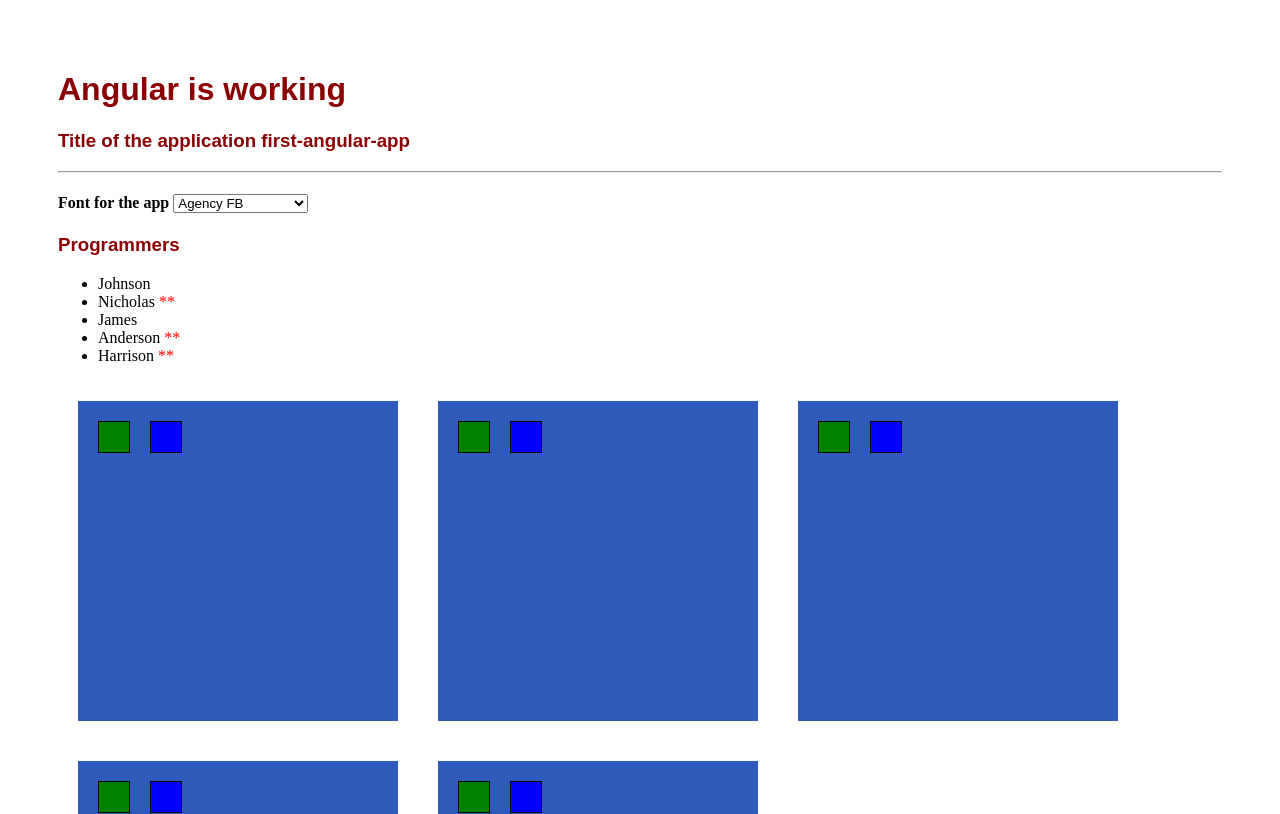
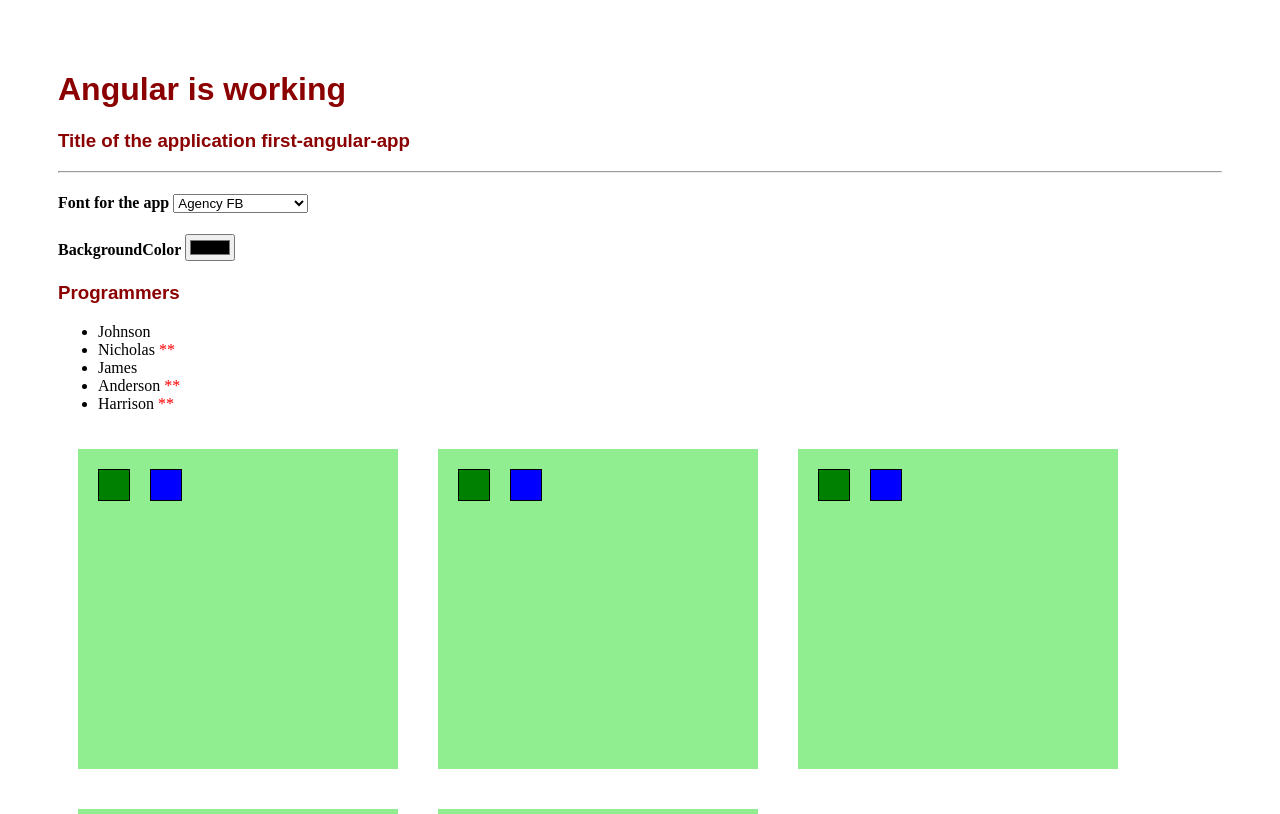
Before and after one commit to vinodh1988/first-angular-code, an Angular app: page / in a window 1280 px wide. Shown: the top 814 px of the page. Built offline with nearby package versions, Linux system fonts and the light colour scheme.

Commit message:
service-commit

```diff
--- a/src/app/app.component.html
+++ b/src/app/app.component.html
@@ -7,6 +7,8 @@
 <h4>Font for the app <select [(ngModel)]="currentFont">
     <option *ngFor="let x of fonts">{{x}}</option>
 </select></h4>
+
+<h4>BackgroundColor <input type="color" [(ngModel)]="bcolor" (change)="onChange()"></h4>
 <h3>Programmers</h3>
 <ul><li *ngFor="let x of programmers">{{x}}
      <span *ngIf="x.length>7" [style.color]="'red'">**</span>
--- a/src/app/app.component.ts
+++ b/src/app/app.component.ts
@@ -1,4 +1,5 @@
 import { Component } from '@angular/core';
+import { DataService } from './services/data.service';
 
 @Component({
   selector: 'app-root',
@@ -10,4 +11,14 @@ export class AppComponent {
   programmers =["Johnson","Nicholas","James","Anderson","Harrison"]
   currentFont="Agency FB"
   fonts=["Comic Sans MS","Arial","Times New Roman","Agency FB","Courier","Forte","Consolas"]
+  bcolor="lightgreen"
+
+  constructor(private ds:DataService ){
+         ds.setColor(this.bcolor)
+  }
+
+  onChange(){
+    this.ds.setColor(this.bcolor)
+
+  }
 }
--- a/src/app/box/box.component.html
+++ b/src/app/box/box.component.html
@@ -1,4 +1,4 @@
-<div [ngClass]="decide>30?theme:'theme3'">
+<div [ngClass]="decide>30?theme:'theme3'" [style.backgroundColor]="ds.bgColor">
      <div class="color green" (click)="changeTheme('theme1')"></div>
      <div class="color blue"  (click)="changeTheme('theme2')"></div>
 </div>
--- a/src/app/box/box.component.ts
+++ b/src/app/box/box.component.ts
@@ -1,4 +1,5 @@
 import { Component, OnInit } from '@angular/core';
+import { DataService } from '../services/data.service';
 
 @Component({
   selector: 'app-box',
@@ -8,7 +9,10 @@ import { Component, OnInit } from '@angular/core';
 export class BoxComponent implements OnInit {
 theme:string="theme2"
 decide:number=35
-  constructor() { }
+bgcolor:string=""
+  constructor(public ds:DataService) {
+
+   }
 
   ngOnInit(): void {
   }
--- /dev/null
+++ b/src/app/services/data.service.ts
@@ -0,0 +1,15 @@
+import { Injectable } from '@angular/core';
+
+@Injectable({
+  providedIn: 'root'
+})
+export class DataService {
+ public bgColor:string="lightgreen"
+
+ constructor() { }
+
+ setColor(bgColor:string){
+   this.bgColor=bgColor;
+ }
+
+}
```
Also changed, not shown: 2 other files (tests, documents, lock files or other folders).
